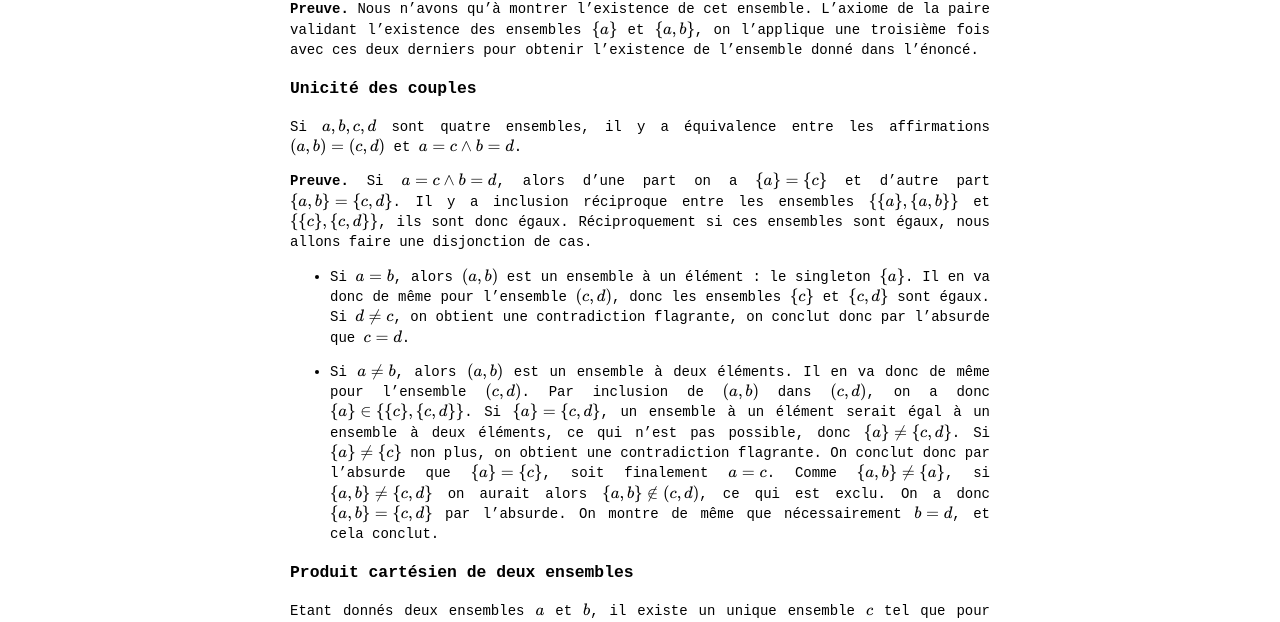
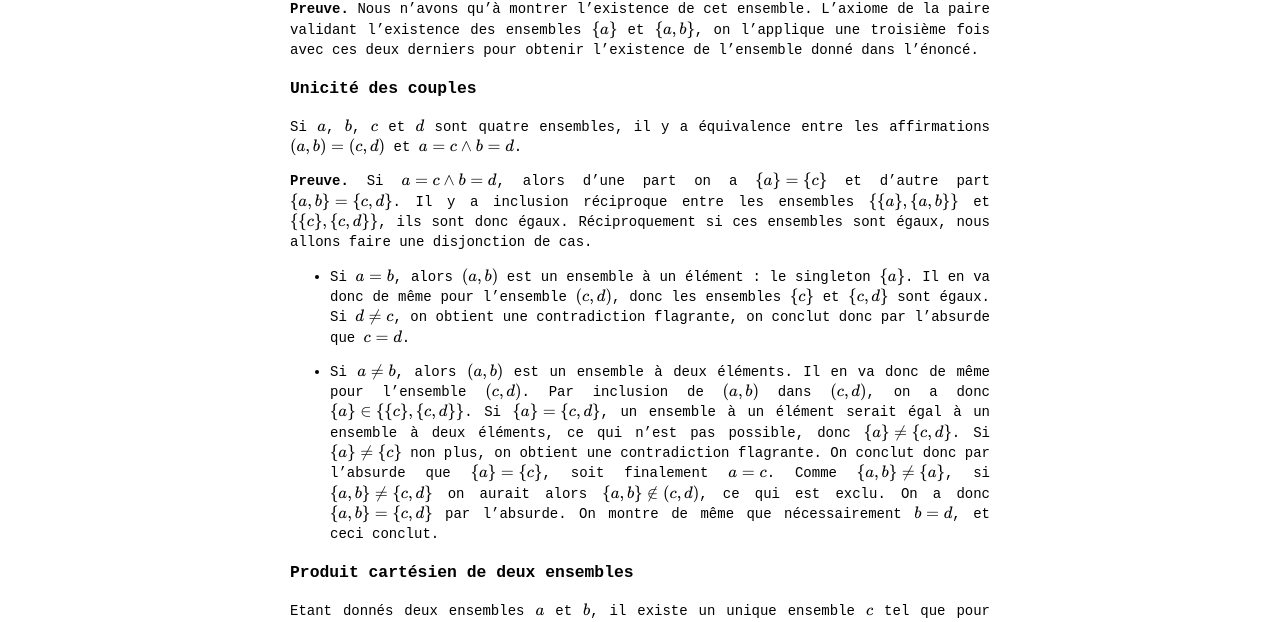
Before and after one commit to Thrallherd/AlgebraExNihilo, a Jekyll site: the page built from set_res2.md, in a window 1280 px wide. Shown: the part 380-1002 px from the top of the page. Built offline with Jekyll 4.4.1, drawn with Linux system fonts in a browser that asks for light colours; formulas are drawn with MathJax 3.

Commit message:
Update set_res2.md

```diff
--- a/set_res2.md
+++ b/set_res2.md
@@ -13,13 +13,13 @@
 **Preuve.** Nous n'avons qu'à montrer l'existence de cet ensemble. L'axiome de la paire validant l'existence des ensembles $$\{ a \}$$ et $$\{a, b \}$$, on l'applique une troisième fois avec ces deux derniers pour obtenir l'existence de l'ensemble donné dans l'énoncé.
 
 ### Unicité des couples
-Si $$a, b, c, d$$ sont quatre ensembles, il y a équivalence entre les affirmations $$(a, b) = (c, d)$$ et $$a = c \land b = d$$.
+Si $$a$$, $$b$$, $$c$$ et $$d$$ sont quatre ensembles, il y a équivalence entre les affirmations $$(a, b) = (c, d)$$ et $$a = c \land b = d$$.
 
 **Preuve.** Si $$a = c \land b = d$$, alors d'une part on a $$\{ a \} = \{ c \}$$ et d'autre part $$\{a, b\} = \{c, d\}$$. Il y a inclusion réciproque entre les ensembles $$\{ \{ a \}, \{ a, b \} \}$$ et $$\{ \{ c \}, \{ c, d \} \}$$, ils sont donc égaux. Réciproquement si ces ensembles sont égaux, nous allons faire une disjonction de cas.
 
 * Si $$a = b$$, alors $$(a, b)$$ est un ensemble à un élément : le singleton $$\{ a \}$$. Il en va donc de même pour l'ensemble $$(c, d)$$, donc les ensembles $$\{ c \}$$ et $$\{ c, d \}$$ sont égaux. Si $$d \neq c$$, on obtient une contradiction flagrante, on conclut donc par l'absurde que $$c = d$$.
 
-* Si $$a \neq b$$, alors $$(a, b)$$ est un ensemble à deux éléments. Il en va donc de même pour l'ensemble $$(c, d)$$. Par inclusion de $$(a, b)$$ dans $$(c, d)$$, on a donc $$\{ a \} \in \{ \{ c \}, \{ c, d \} \}$$. Si $$ \{ a \} = \{ c, d \}$$, un ensemble à un élément serait égal à un ensemble à deux éléments, ce qui n'est pas possible, donc $$\{ a \} \neq \{ c, d \}$$. Si $$\{ a \} \neq \{ c \}$$ non plus, on obtient une contradiction flagrante. On conclut donc par l'absurde que $$\{ a \} = \{ c \}$$, soit finalement $$a = c$$. Comme $$\{ a, b \} \neq \{ a \}$$, si $$\{ a, b \} \neq \{ c, d \}$$ on aurait alors $$\{ a, b \} \notin (c, d)$$, ce qui est exclu. On a donc $$\{ a, b \} = \{ c, d \}$$ par l'absurde. On montre de même que nécessairement $$b = d$$, et cela conclut.
+* Si $$a \neq b$$, alors $$(a, b)$$ est un ensemble à deux éléments. Il en va donc de même pour l'ensemble $$(c, d)$$. Par inclusion de $$(a, b)$$ dans $$(c, d)$$, on a donc $$\{ a \} \in \{ \{ c \}, \{ c, d \} \}$$. Si $$ \{ a \} = \{ c, d \}$$, un ensemble à un élément serait égal à un ensemble à deux éléments, ce qui n'est pas possible, donc $$\{ a \} \neq \{ c, d \}$$. Si $$\{ a \} \neq \{ c \}$$ non plus, on obtient une contradiction flagrante. On conclut donc par l'absurde que $$\{ a \} = \{ c \}$$, soit finalement $$a = c$$. Comme $$\{ a, b \} \neq \{ a \}$$, si $$\{ a, b \} \neq \{ c, d \}$$ on aurait alors $$\{ a, b \} \notin (c, d)$$, ce qui est exclu. On a donc $$\{ a, b \} = \{ c, d \}$$ par l'absurde. On montre de même que nécessairement $$b = d$$, et ceci conclut.
 
 ### Produit cartésien de deux ensembles
 Etant donnés deux ensembles $$a$$ et $$b$$, il existe un unique ensemble $$c$$ tel que pour tout ensemble $$z$$, il  y ait équivalence entre les affirmations « $$z \in c$$ » et « il existe $$x \in a$$ et $$y \in b$$ tel que $$z = (x, y)$$ ». On appelle cet ensemble le **produit cartésien** de $$a$$ et de $$b$$, et on le note $$a \times b$$.
```
